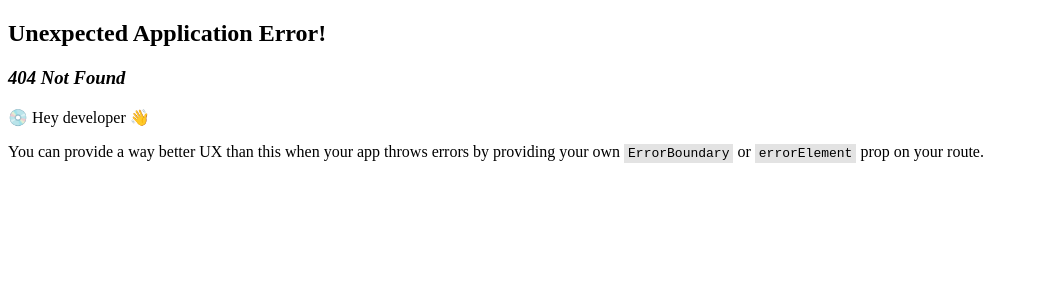
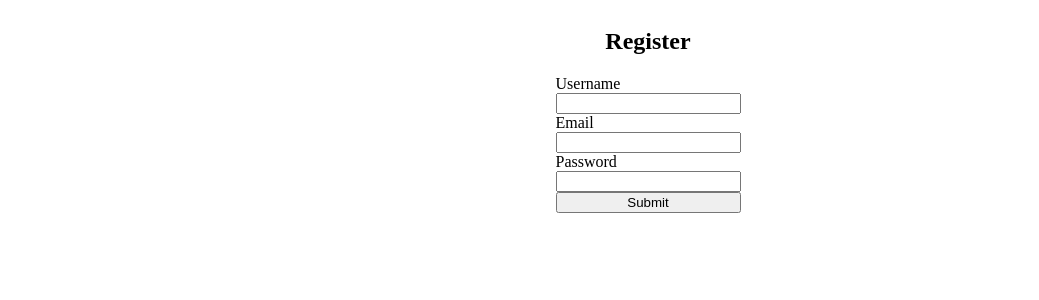
Before and after one commit to Muhammad-Zohaib-Malik/File-Storage, a React (Vite) app in the folder client/: page /register in a window 1280 px wide. Before the commit this address had no page. Shown: the top 300 px of the page, without its empty margins (0-1039 px from the left). Built offline with nearby package versions, Linux system fonts and the light colour scheme.

Commit message:
Add registration component and update routing to include registration path

```diff
--- a/client/src/App.jsx
+++ b/client/src/App.jsx
@@ -1,5 +1,6 @@
 import { createBrowserRouter, RouterProvider } from 'react-router-dom';
 import { DirectoryView } from './DirectoryView';
+import { Register } from './components/Register';
 
 const router = createBrowserRouter([
   {
@@ -11,6 +12,10 @@ const router = createBrowserRouter([
     path: "/directory/:dirId",
     element: <DirectoryView />
   },
+  {
+    path: "/register",
+    element: <Register />
+  },
 ])
 
 export const App = () => {
--- /dev/null
+++ b/client/src/components/Register.jsx
@@ -0,0 +1,86 @@
+import { useState } from 'react';
+import { useNavigate } from 'react-router-dom';
+
+export const Register = () => {
+  const Base_URL = "http://localhost:4000";
+  const [data, setData] = useState({
+    username: '',
+    email: '',
+    password: '',
+  });
+
+  const navigate = useNavigate();
+
+  const handleChange = (e) => {
+    const { name, value } = e.target;
+    setData((prev) => ({ ...prev, [name]: value }));
+  };
+
+  const handleSubmit = async (e) => {
+    e.preventDefault();
+
+    try {
+      const response = await fetch(`${Base_URL}/users`, {
+        method: 'POST',
+        headers: {
+          'Content-Type': 'application/json',
+        },
+        body: JSON.stringify(data),
+      });
+
+      if (!response.ok) {
+        throw new Error('Registration failed');
+      }
+
+      setData({ username: '', email: '', password: '' });
+      navigate('/');
+    } catch (error) {
+      console.error(error.message);
+    }
+  };
+
+  return (
+    <div
+      className="container"
+      style={{ width: '100vw', display: 'flex', flexDirection: 'column', alignItems: 'center' }}
+    >
+      <h2>Register</h2>
+      <form onSubmit={handleSubmit} style={{ display: 'flex', flexDirection: 'column' }}>
+        <div style={{ display: 'flex', flexDirection: 'column' }}>
+          <label htmlFor="username">Username</label>
+          <input
+            type="text"
+            name="username"
+            id="username"
+            value={data.username}
+            onChange={handleChange}
+            required
+          />
+        </div>
+        <div style={{ display: 'flex', flexDirection: 'column' }}>
+          <label htmlFor="email">Email</label>
+          <input
+            type="email"
+            name="email"
+            id="email"
+            value={data.email}
+            onChange={handleChange}
+            required
+          />
+        </div>
+        <div style={{ display: 'flex', flexDirection: 'column' }}>
+          <label htmlFor="password">Password</label>
+          <input
+            type="password"
+            name="password"
+            id="password"
+            value={data.password}
+            onChange={handleChange}
+            required
+          />
+        </div>
+        <button type="submit">Submit</button>
+      </form>
+    </div>
+  );
+};
```
